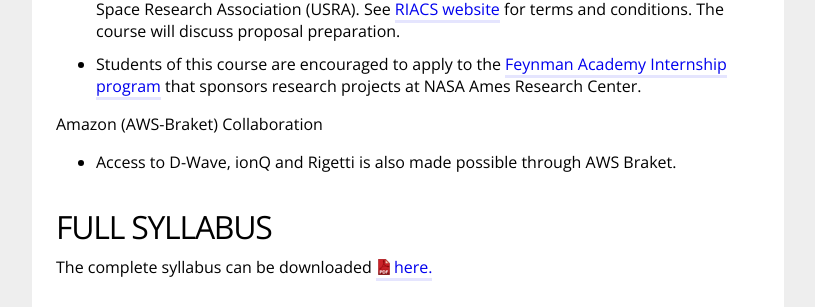
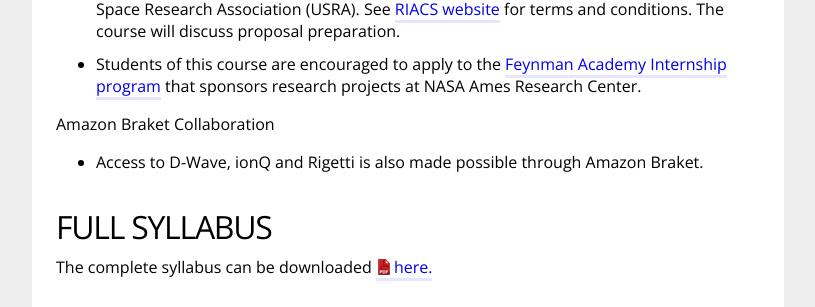
Before and after one commit to bernalde/QuIP, a Jekyll site: the page built from index.md, in a window 1280 px wide and 900 px high, scrolled down 1673 px. Shown: the part 576-883 px from the top of the window, without its empty margins (232-1047 px from the left). Built offline with Jekyll 4.4.1, drawn with Linux system fonts in a browser that asks for light colours.

Commit message:
Update index.md

```diff
--- a/index.md
+++ b/index.md
@@ -83,8 +83,8 @@ USRA Collaboration
 - Access to D-Wave systems might be available via written proposals to the University Space Research Association (USRA). See [RIACS website](https://riacs.usra.edu/quantum/rfp) for terms and conditions. The course will discuss proposal preparation.
 - Students of this course are encouraged to apply to the [Feynman Academy Internship program](https://riacs.usra.edu/quantum/qacademy) that sponsors research projects at NASA Ames Research Center.
 
-Amazon (AWS-Braket) Collaboration
-- Access to D-Wave, ionQ and Rigetti is also made possible through AWS Braket.
+Amazon Braket Collaboration
+- Access to D-Wave, ionQ and Rigetti is also made possible through Amazon Braket.
 
 
 # Full Syllabus
```
